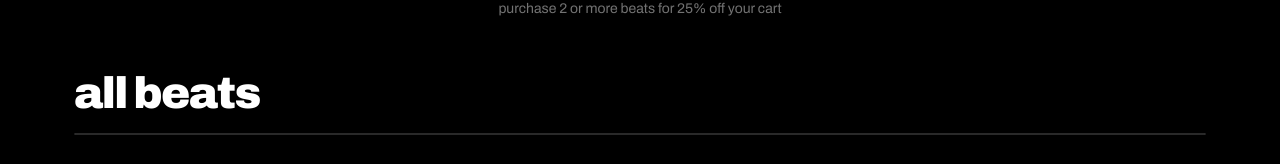
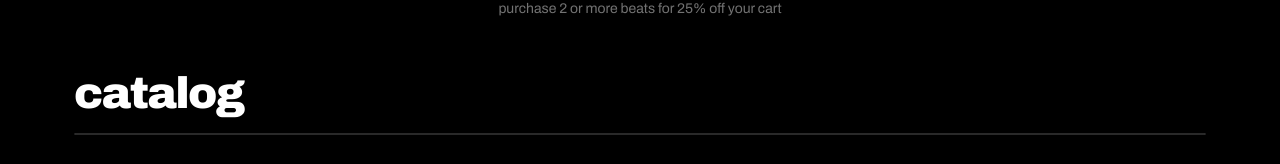
Before and after one commit to montemadeahit-cloud/beat-store, a website: page index.html in a window 1280 px wide. Shown: the part 519-683 px from the top of the page. Drawn offline with Linux system fonts and the light colour scheme.

Commit message:
Update index.html

```diff
--- a/index.html
+++ b/index.html
@@ -190,7 +190,7 @@ footer{margin-top:64px;border-top:1px solid var(--hair);padding:28px 0 calc(28px
   <div class="intro"><h1>shop beats</h1><p id="msg">for all inquiries &amp; custom work, please message me directly at <a href="mailto:montemadeahit@gmail.com">montemadeahit@gmail.com</a></p></div>
   <section id="featSec"><div class="head"><h2>featured</h2></div><div class="fbox" id="feat"></div></section>
   <div class="promo" id="promo"><h2>need more?</h2><p>purchase 2 or more beats for 25% off your cart</p></div>
-  <section id="allSec"><div class="head"><h2>all beats</h2></div><div class="list" id="list"></div></section>
+  <section id="allSec"><div class="head"><h2>catalog</h2></div><div class="list" id="list"></div></section>
 </div></main>
 
 <footer><div class="wrap ft">
```
